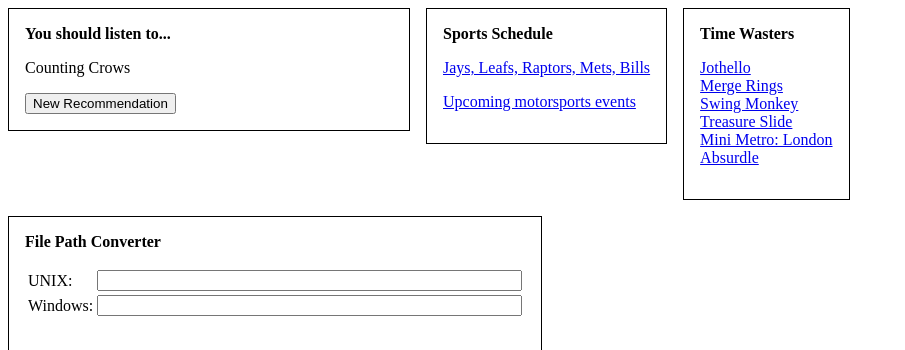
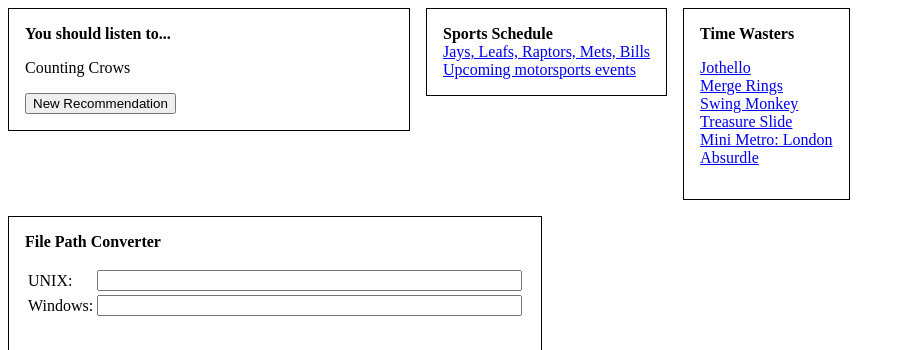
Before and after one commit to jdw1996/dashboard, a React (Create React App) app: page / in a window 1280 px wide. Shown: the top 350 px of the page, without its empty margins (0-905 px from the left). Built offline with nearby package versions, Linux system fonts and the light colour scheme.

Commit message:
fix: Remove unnecessary blank line

```diff
--- a/src/SportsSchedule.tsx
+++ b/src/SportsSchedule.tsx
@@ -4,14 +4,11 @@
 export function SportsSchedule(): JSX.Element {
   return (
     <Widget className="sports-schedule" title="Sports Schedule">
-      <p>
-        <a href="https://josephwinters.com/sports-schedule/?MLB_TOR=Royal&NHL_TOR=Navy&NBA_TOR=Purple&MLB_NYM=Orange&NFL_BUF=Red">
-          Jays, Leafs, Raptors, Mets, Bills
-        </a>
-      </p>
-      <p>
-        <a href="https://motorsport-events.netlify.app/">Upcoming motorsports events</a>
-      </p>
+      <a href="https://josephwinters.com/sports-schedule/?MLB_TOR=Royal&NHL_TOR=Navy&NBA_TOR=Purple&MLB_NYM=Orange&NFL_BUF=Red">
+        Jays, Leafs, Raptors, Mets, Bills
+      </a>
+      <br />
+      <a href="https://motorsport-events.netlify.app/">Upcoming motorsports events</a>
     </Widget>
   );
 }
```
